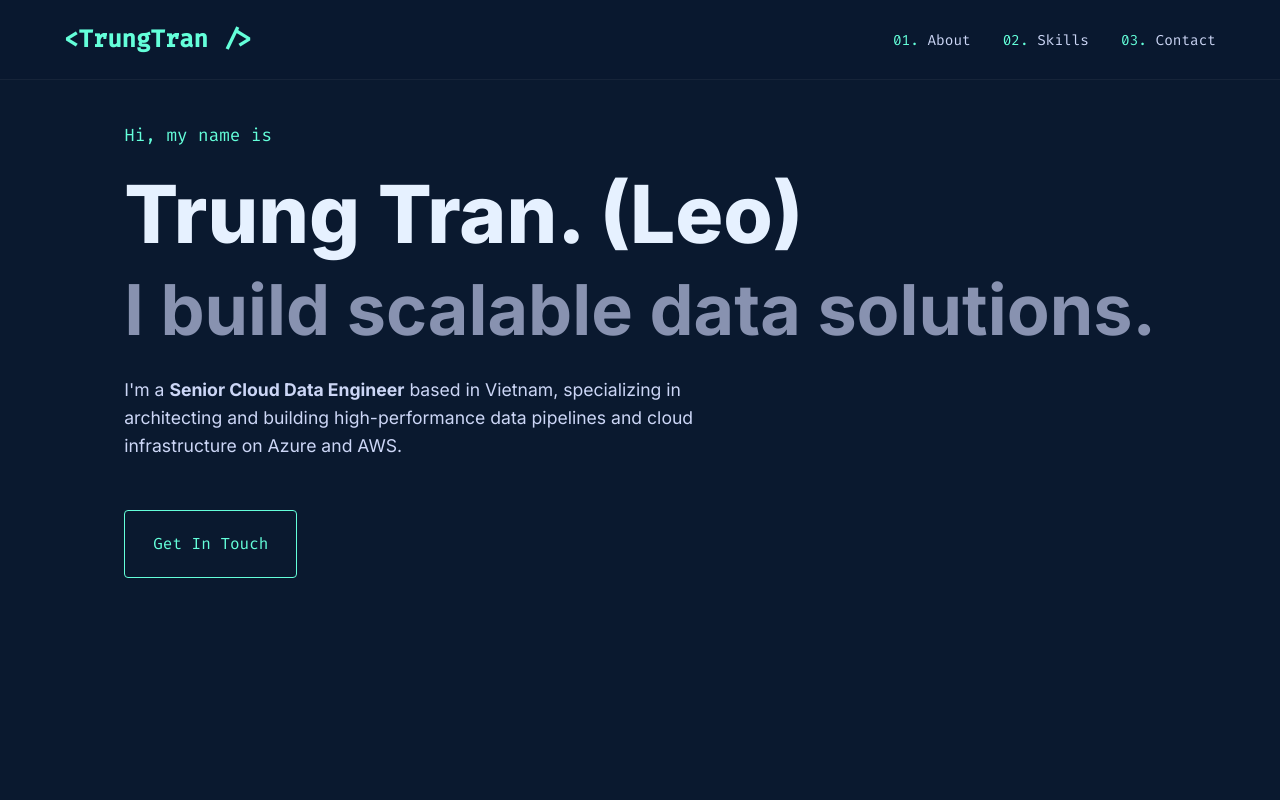
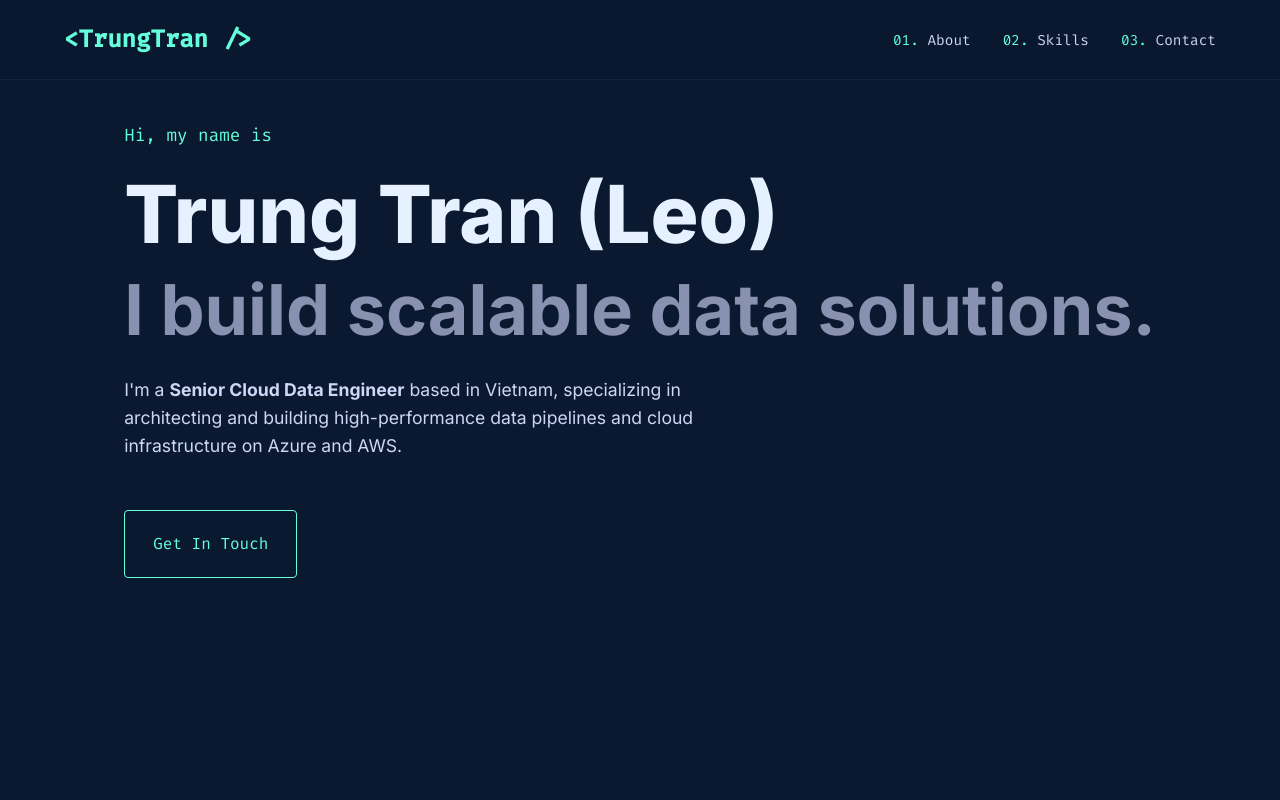
Before and after one commit to trunleo/trunleo, a plain HTML site: page index.html in a window 1280 px wide. Shown: the top 800 px of the page. Drawn offline with Linux system fonts and the light colour scheme.

Commit message:
modified:   index.html

```diff
--- a/index.html
+++ b/index.html
@@ -36,7 +36,7 @@
         <section id="hero" class="section hero">
             <div class="container">
                 <span class="hero-intro">Hi, my name is</span>
-                <h1 class="hero-name">Trung Tran. (Leo)</h1>
+                <h1 class="hero-name">Trung Tran (Leo)</h1>
                 <h2 class="hero-title">I build scalable data solutions.</h2>
                 <p class="hero-description">
                     I'm a <strong>Senior Cloud Data Engineer</strong> based in Vietnam, specializing in architecting and building high-performance data pipelines and cloud infrastructure on Azure and AWS.
```
